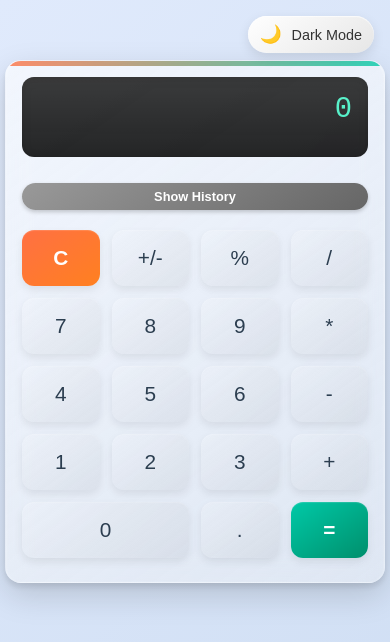
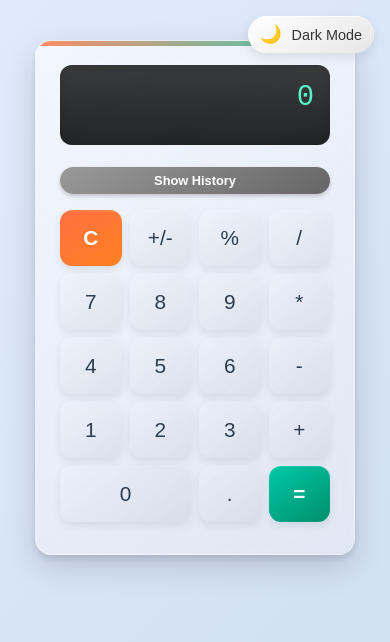
Before and after one commit to qnchoyy/Calculator-task, a React (Vite) app: page / in a window 390 px wide. Shown: the top 642 px of the page. Built offline with nearby package versions, Linux system fonts and the light colour scheme.

Commit message:
Update Calculator.module.css

```diff
--- a/src/components/Calculator/Calculator.module.css
+++ b/src/components/Calculator/Calculator.module.css
@@ -286,13 +286,20 @@ button:active::after {
 
 @media (max-width: 480px) {
   .calculator {
-    padding: 16px;
+    max-width: 320px;
+    margin: 20px auto;
+    gap: 8px;
   }
   .display {
     font-size: 1.8rem;
     padding: 16px;
     border-radius: calc(var(--radius) * 0.75);
   }
+
+  .buttons {
+    gap: 8px;
+  }
+
   button {
     font-size: 1.3rem;
     padding: 16px;
```
